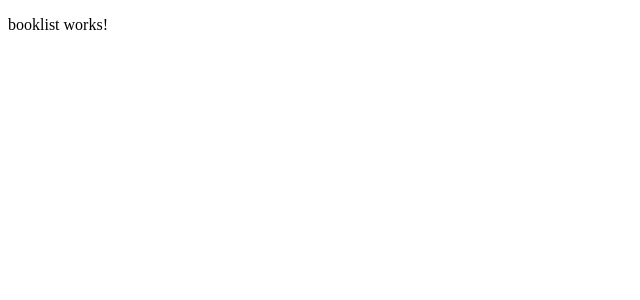
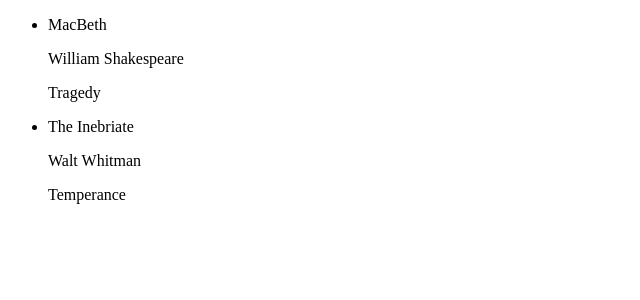
Before and after one commit to kcaj21/angular-library, an Angular app: page / in a window 1280 px wide. Shown: the top 300 px of the page, without its empty margins (0-640 px from the left). Built offline with nearby package versions, Linux system fonts and the light colour scheme.

Commit message:
displaying some books

```diff
--- a/src/app/booklist/booklist.component.html
+++ b/src/app/booklist/booklist.component.html
@@ -1 +1,9 @@
-<p>booklist works!</p>
+<div class="booklist">
+    <ul>
+        <li class="book" *ngFor="let book of getBooks()">
+            <p> {{ book.title }}</p>
+            <p> {{ book.author }}</p>
+            <p> {{ book.genre }}</p>
+        </li>
+    </ul>
+</div>
--- a/src/app/booklist/booklist.component.ts
+++ b/src/app/booklist/booklist.component.ts
@@ -1,4 +1,5 @@
 import { Component } from '@angular/core';
+import { IBook } from './book.model';
 
 @Component({
   selector: 'app-booklist',
@@ -7,4 +8,25 @@
 })
 export class BooklistComponent {
   books: any;
+
+  constructor() {
+    this.books = [
+      {
+        "id": 1,
+        "title": "MacBeth",
+        "author": "William Shakespeare",
+        "genre": "Tragedy"
+      },
+      {
+        "id": 2,
+        "title": "The Inebriate",
+        "author": "Walt Whitman",
+        "genre": "Temperance"
+      }
+    ];
+  }
+
+  getBooks() {
+    return this.books;
+  }
 }
```
Also changed, not shown: src/app/booklist/book.model.ts (+4 -4 lines).
